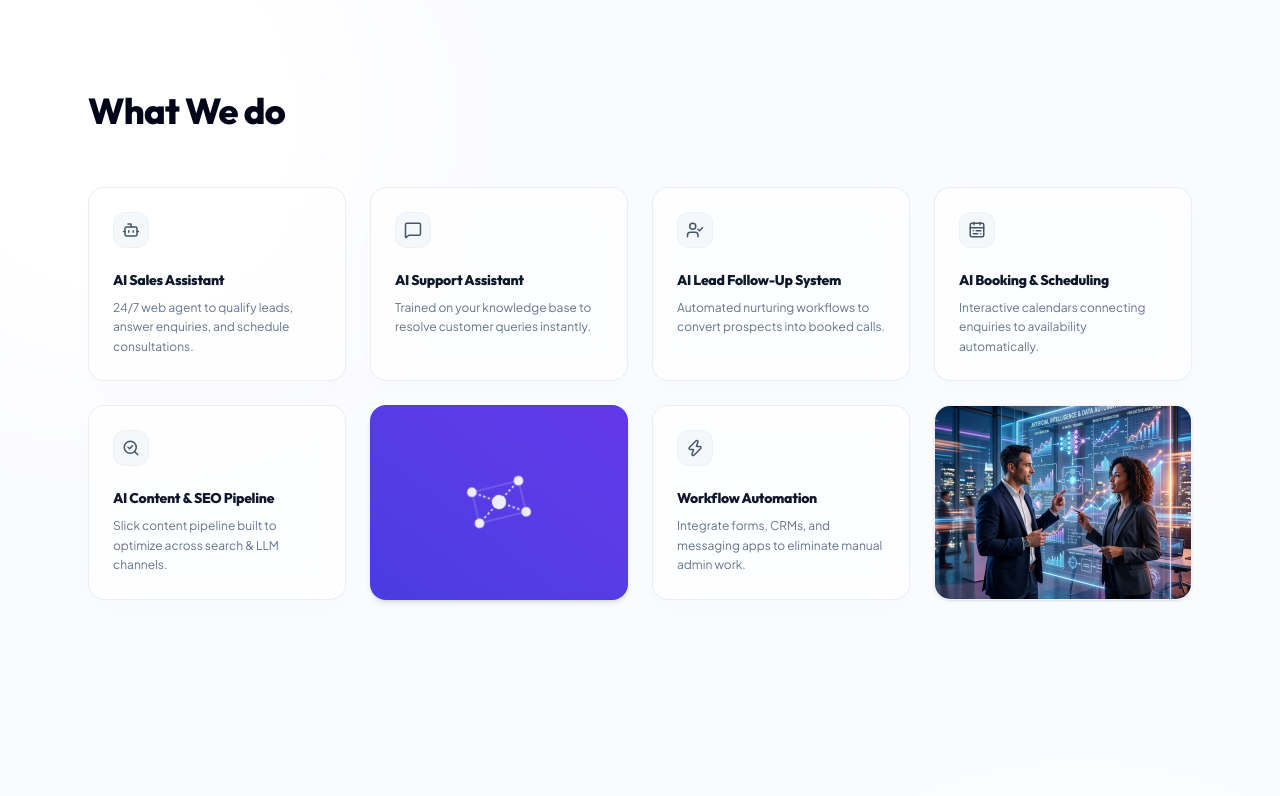
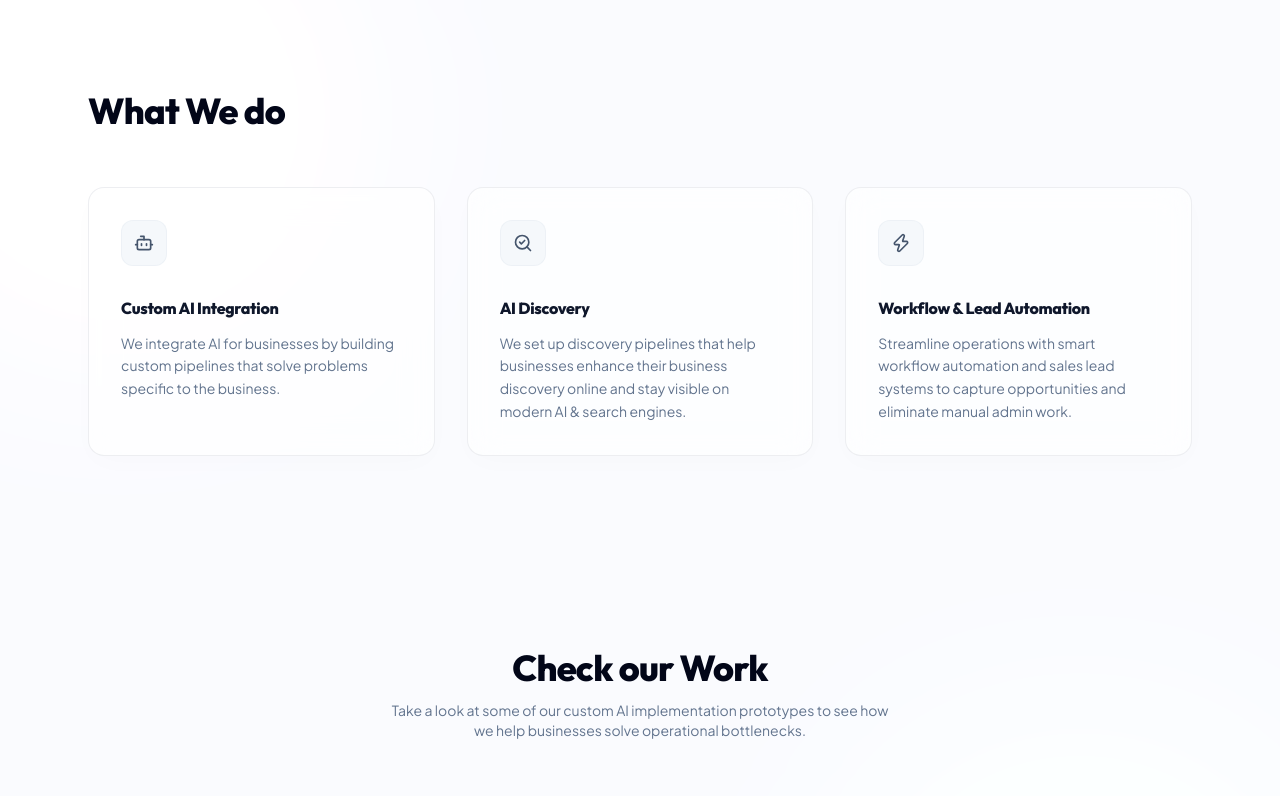
Before and after one commit to princegbabuwo/ai-brainz-website, a Next.js app: page / in a window 1280 px wide. Shown: the part 635-1431 px from the top of the page. Built offline with nearby package versions, Linux system fonts and the light colour scheme.

Commit message:
Update ServicesGrid to compressed 3-card layout with revised copywriting

```diff
--- a/src/components/ServicesGrid.jsx
+++ b/src/components/ServicesGrid.jsx
@@ -1,38 +1,22 @@
 'use client';
 
-import { Bot, MessageSquare, UserCheck, CalendarRange, SearchCheck, Zap } from 'lucide-react';
-import Image from 'next/image';
+import { Bot, SearchCheck, Zap } from 'lucide-react';
 
 const SERVICES = [
   {
     icon: Bot,
-    title: 'AI Sales Assistant',
-    description: '24/7 web agent to qualify leads, answer enquiries, and schedule consultations.'
-  },
-  {
-    icon: MessageSquare,
-    title: 'AI Support Assistant',
-    description: 'Trained on your knowledge base to resolve customer queries instantly.'
-  },
-  {
-    icon: UserCheck,
-    title: 'AI Lead Follow-Up System',
-    description: 'Automated nurturing workflows to convert prospects into booked calls.'
-  },
-  {
-    icon: CalendarRange,
-    title: 'AI Booking & Scheduling',
-    description: 'Interactive calendars connecting enquiries to availability automatically.'
+    title: 'Custom AI Integration',
+    description: 'We integrate AI for businesses by building custom pipelines that solve problems specific to the business.'
   },
   {
     icon: SearchCheck,
-    title: 'AI Content & SEO Pipeline',
-    description: 'Slick content pipeline built to optimize across search & LLM channels.'
+    title: 'AI Discovery',
+    description: 'We set up discovery pipelines that help businesses enhance their business discovery online and stay visible on modern AI & search engines.'
   },
   {
     icon: Zap,
-    title: 'Workflow Automation',
-    description: 'Integrate forms, CRMs, and messaging apps to eliminate manual admin work.'
+    title: 'Workflow & Lead Automation',
+    description: 'Streamline operations with smart workflow automation and sales lead systems to capture opportunities and eliminate manual admin work.'
   }
 ];
 
@@ -51,136 +35,29 @@ export default function ServicesGrid() {
           </h2>
         </div>
 
-        {/* 8-Card Grid Layout (4-columns) */}
-        <div className="grid grid-cols-1 sm:grid-cols-2 lg:grid-cols-4 gap-6">
-
-          {/* Card 1: AI Sales Assistant */}
-          <div className="premium-card premium-card-hover rounded-2xl p-6 min-h-[190px] flex flex-col justify-between">
-            <div>
-              <div className="text-slate-600 mb-4 inline-block p-2 rounded-xl bg-slate-100/70 border border-slate-200/40">
-                <Bot size={18} />
+        {/* 3-Card Grid Layout */}
+        <div className="grid grid-cols-1 md:grid-cols-3 gap-8">
+          {SERVICES.map((service, index) => {
+            const Icon = service.icon;
+            return (
+              <div
+                key={index}
+                className="premium-card premium-card-hover rounded-2xl p-8 min-h-[220px] flex flex-col justify-between"
+              >
+                <div>
+                  <div className="text-slate-600 mb-6 inline-block p-3 rounded-xl bg-slate-100/70 border border-slate-200/40">
+                    <Icon size={20} />
+                  </div>
+                  <h3 className="font-extrabold text-slate-900 text-base mb-3 font-display">
+                    {service.title}
+                  </h3>
+                  <p className="text-xs sm:text-sm text-slate-500 leading-relaxed font-sans">
+                    {service.description}
+                  </p>
+                </div>
               </div>
-              <h3 className="font-extrabold text-slate-900 text-sm mb-2 font-display">
-                {SERVICES[0].title}
-              </h3>
-              <p className="text-xs text-slate-500 leading-relaxed font-sans">
-                {SERVICES[0].description}
-              </p>
-            </div>
-          </div>
-
-          {/* Card 2: AI Support Assistant */}
-          <div className="premium-card premium-card-hover rounded-2xl p-6 min-h-[190px] flex flex-col justify-between">
-            <div>
-              <div className="text-slate-600 mb-4 inline-block p-2 rounded-xl bg-slate-100/70 border border-slate-200/40">
-                <MessageSquare size={18} />
-              </div>
-              <h3 className="font-extrabold text-slate-900 text-sm mb-2 font-display">
-                {SERVICES[1].title}
-              </h3>
-              <p className="text-xs text-slate-500 leading-relaxed font-sans">
-                {SERVICES[1].description}
-              </p>
-            </div>
-          </div>
-
-          {/* Card 3: AI Lead Follow-Up System */}
-          <div className="premium-card premium-card-hover rounded-2xl p-6 min-h-[190px] flex flex-col justify-between">
-            <div>
-              <div className="text-slate-600 mb-4 inline-block p-2 rounded-xl bg-slate-100/70 border border-slate-200/40">
-                <UserCheck size={18} />
-              </div>
-              <h3 className="font-extrabold text-slate-900 text-sm mb-2 font-display">
-                {SERVICES[2].title}
-              </h3>
-              <p className="text-xs text-slate-500 leading-relaxed font-sans">
-                {SERVICES[2].description}
-              </p>
-            </div>
-          </div>
-
-          {/* Card 4: AI Booking & Scheduling */}
-          <div className="premium-card premium-card-hover rounded-2xl p-6 min-h-[190px] flex flex-col justify-between">
-            <div>
-              <div className="text-slate-600 mb-4 inline-block p-2 rounded-xl bg-slate-100/70 border border-slate-200/40">
-                <CalendarRange size={18} />
-              </div>
-              <h3 className="font-extrabold text-slate-900 text-sm mb-2 font-display">
-                {SERVICES[3].title}
-              </h3>
-              <p className="text-xs text-slate-500 leading-relaxed font-sans">
-                {SERVICES[3].description}
-              </p>
-            </div>
-          </div>
-
-          {/* Card 5: AI Content & SEO Pipeline */}
-          <div className="premium-card premium-card-hover rounded-2xl p-6 min-h-[190px] flex flex-col justify-between">
-            <div>
-              <div className="text-slate-600 mb-4 inline-block p-2 rounded-xl bg-slate-100/70 border border-slate-200/40">
-                <SearchCheck size={18} />
-              </div>
-              <h3 className="font-extrabold text-slate-900 text-sm mb-2 font-display">
-                {SERVICES[4].title}
-              </h3>
-              <p className="text-xs text-slate-500 leading-relaxed font-sans">
-                {SERVICES[4].description}
-              </p>
-            </div>
-          </div>
-
-          {/* Card 6: Solid Indigo Brand Card (Rotating Neural Brain SVG) */}
-          <div className="bg-[#4f46e5] rounded-2xl p-6 min-h-[190px] flex items-center justify-center relative overflow-hidden group shadow-md border border-indigo-700/35">
-            {/* Background design */}
-            <div className="absolute inset-0 bg-gradient-to-tr from-indigo-700/60 to-purple-600/40 opacity-70 group-hover:scale-105 transition-transform duration-500"></div>
-
-            {/* Rotating SVG Neural Network Brain */}
-            <svg
-              className="relative z-10 w-20 h-20 text-white opacity-90 animate-spin-slow"
-              viewBox="0 0 100 100"
-              fill="none"
-              stroke="currentColor"
-              strokeWidth="2"
-            >
-              <circle cx="50" cy="50" r="8" fill="currentColor" />
-              <line x1="50" y1="50" x2="20" y2="30" strokeDasharray="3 3" />
-              <line x1="50" y1="50" x2="80" y2="30" strokeDasharray="3 3" />
-              <line x1="50" y1="50" x2="20" y2="70" strokeDasharray="3 3" />
-              <line x1="50" y1="50" x2="80" y2="70" strokeDasharray="3 3" />
-              <circle cx="20" cy="30" r="5" fill="currentColor" />
-              <circle cx="80" cy="30" r="5" fill="currentColor" />
-              <circle cx="20" cy="70" r="5" fill="currentColor" />
-              <circle cx="80" cy="70" r="5" fill="currentColor" />
-              <path d="M20,30 L80,30 L80,70 L20,70 Z" strokeWidth="1" opacity="0.4" />
-            </svg>
-          </div>
-
-          {/* Card 7: AI Internal Workflow Automation */}
-          <div className="premium-card premium-card-hover rounded-2xl p-6 min-h-[190px] flex flex-col justify-between">
-            <div>
-              <div className="text-slate-600 mb-4 inline-block p-2 rounded-xl bg-slate-100/70 border border-slate-200/40">
-                <Zap size={18} />
-              </div>
-              <h3 className="font-extrabold text-slate-900 text-sm mb-2 font-display">
-                {SERVICES[5].title}
-              </h3>
-              <p className="text-xs text-slate-500 leading-relaxed font-sans">
-                {SERVICES[5].description}
-              </p>
-            </div>
-          </div>
-
-          {/* Card 8: High-quality consulting illustration image */}
-          <div className="rounded-2xl overflow-hidden relative min-h-[190px] h-full shadow-sm border border-slate-200/40">
-            <Image
-              src="/service-collaboration.png"
-              alt="AI Consultation"
-              fill
-              className="object-cover hover:scale-105 transition-transform duration-500"
-              sizes="(max-w-768px) 100vw, 25vw"
-            />
-          </div>
-
+            );
+          })}
         </div>
 
       </div>
```
